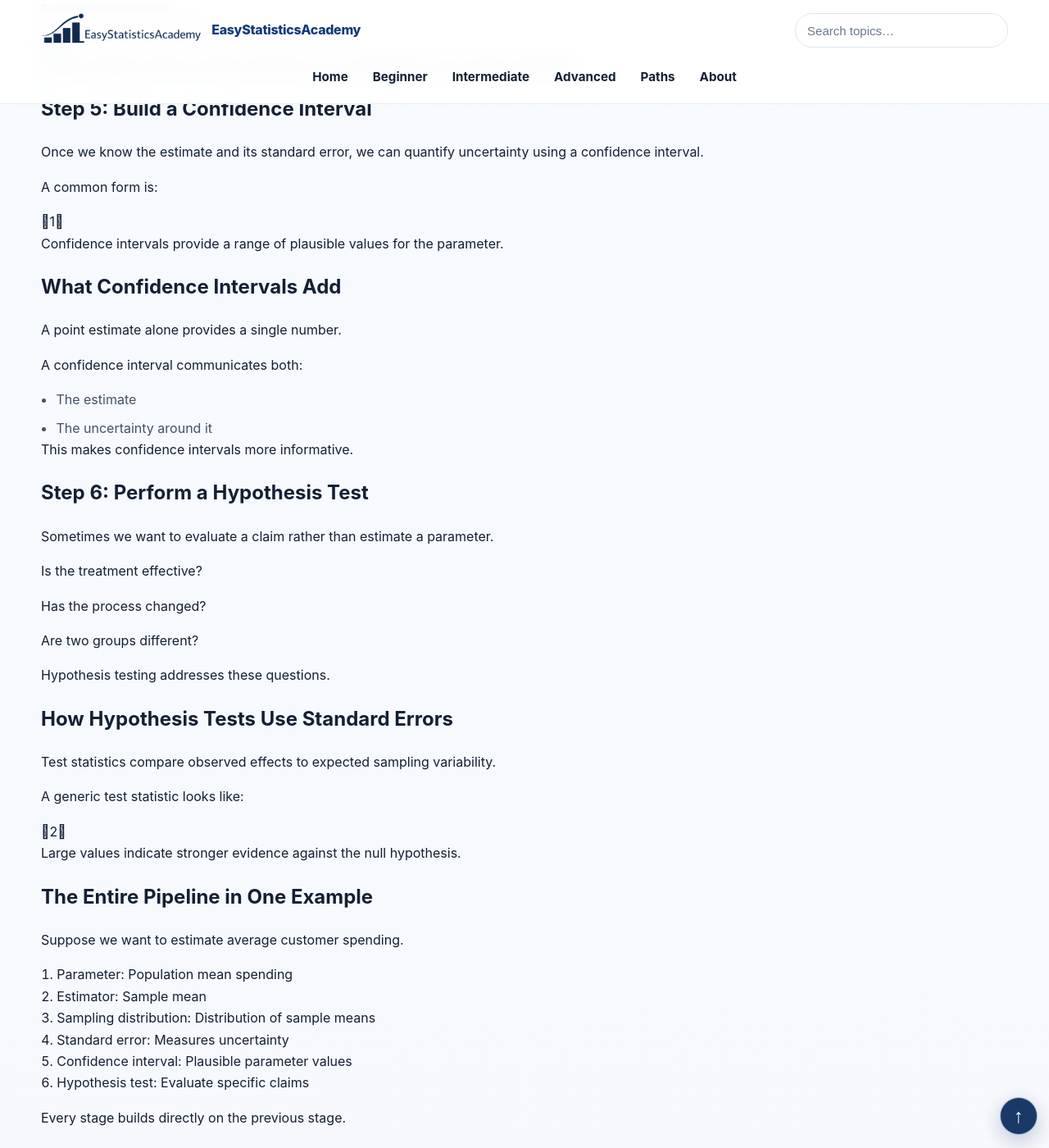
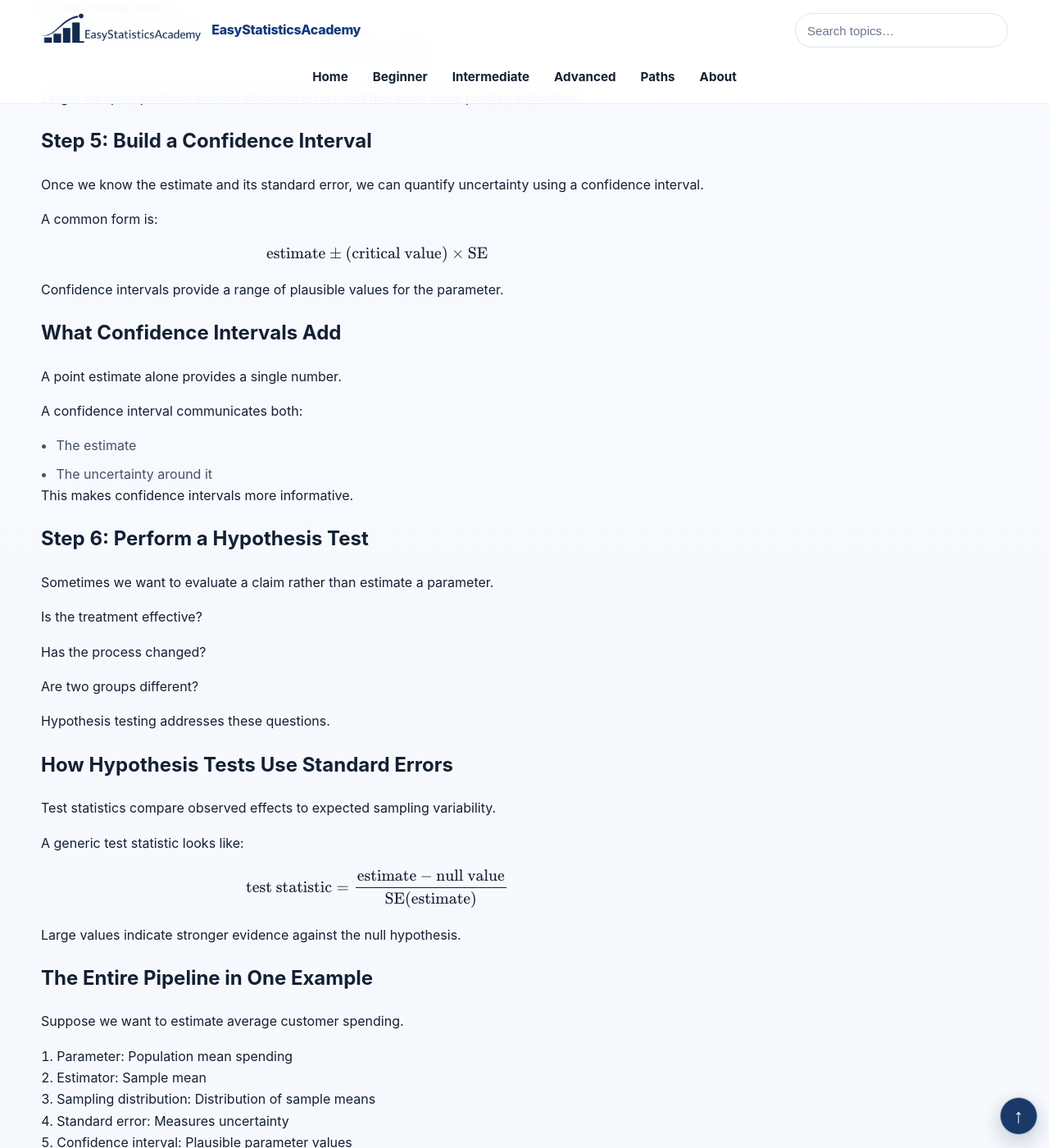
Before and after one commit to ammar-homaida-statistics/easystatisticsacademy, a Jekyll site: the page built from inference/foundations/inference-pipeline-estimator-se-ci-test/index.md, in a window 1280 px wide and 1400 px high, scrolled down 2467 px. Shown: the whole window at 82% size. Built offline with Jekyll 4.4.1, drawn with Linux system fonts in a browser that asks for light colours.

Commit message:
Restore 3 statistical expressions in inference-pipeline-estimator-se-ci-test

```diff
--- a/inference/foundations/inference-pipeline-estimator-se-ci-test/index.md
+++ b/inference/foundations/inference-pipeline-estimator-se-ci-test/index.md
@@ -236,7 +236,11 @@ sidebar: false
       For the sample mean:
     </p>
 
-    0
+
+    \[
+    \operatorname{SE}(\bar X)=\frac{\sigma}{\sqrt n}
+    \]
+
 
     <p>
       Larger samples produce smaller standard errors and therefore more precise estimates.
@@ -253,7 +257,11 @@ sidebar: false
       A common form is:
     </p>
 
-    1
+
+    \[
+    \text{estimate}\pm(\text{critical value})\times\operatorname{SE}
+    \]
+
 
     <p>
       Confidence intervals provide a range of plausible values for the parameter.
@@ -317,7 +325,11 @@ sidebar: false
       A generic test statistic looks like:
     </p>
 
-    2
+
+    \[
+    \text{test statistic}=\frac{\text{estimate}-\text{null value}}{\operatorname{SE}(\text{estimate})}
+    \]
+
 
     <p>
       Large values indicate stronger evidence against the null hypothesis.
```
